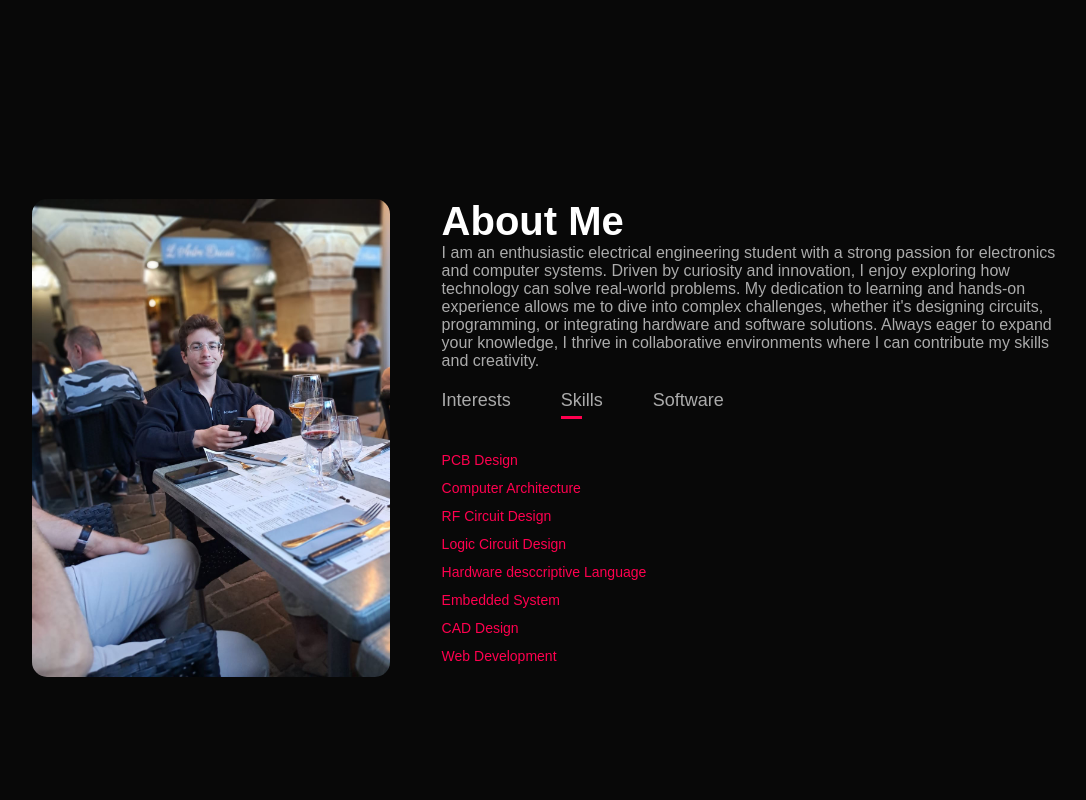
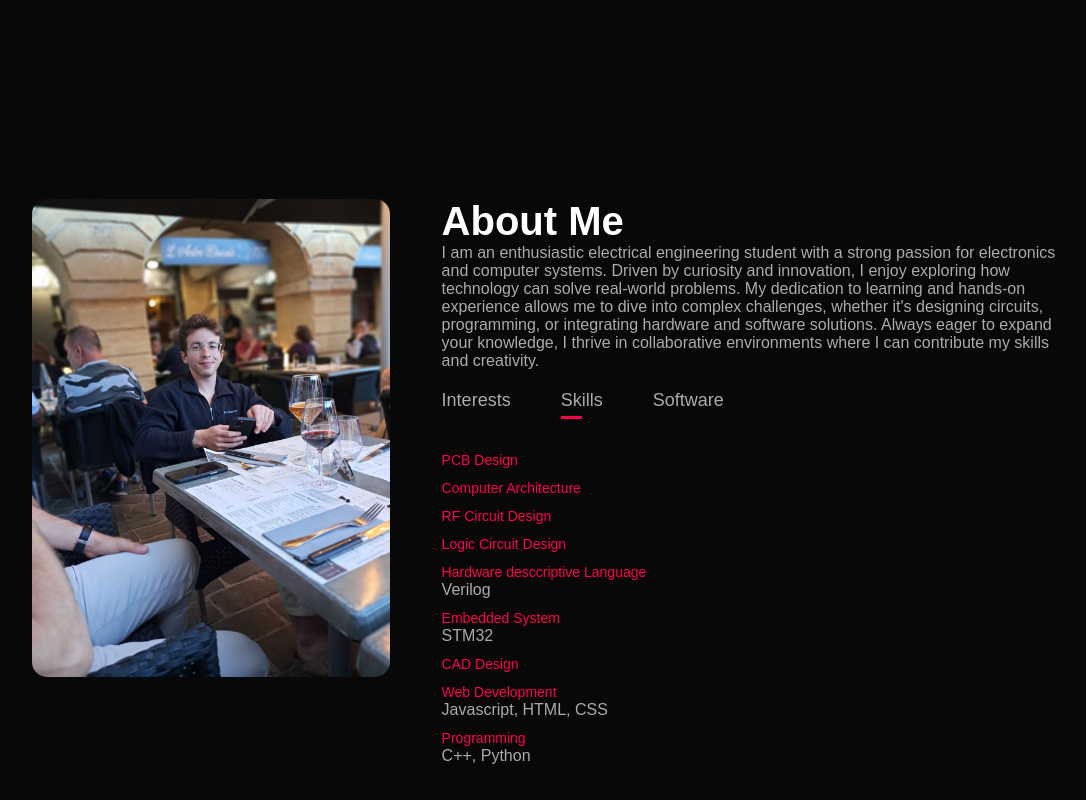
Before and after one commit to YacineOuhrouche/Personal_website, a plain HTML site: page index.html in a window 1280 px wide. Both pictures are taken after a click on the element "Skills". Shown: the part 691-1491 px from the top of the page, without its empty margins (96-1182 px from the left). Drawn offline with Linux system fonts and the light colour scheme.

Commit message:
Add files via upload

```diff
--- a/index.html
+++ b/index.html
@@ -71,10 +71,11 @@
               <li> <span>Computer Architecture</span></li>
               <li> <span>RF Circuit Design</span></li>
               <li> <span>Logic Circuit Design</span></li>
-              <li> <span>Hardware desccriptive Language</span></li>
-              <li> <span>Embedded System</span></li>
+              <li> <span>Hardware desccriptive Language</span><br> Verilog</li>
+              <li> <span>Embedded System</span><br> STM32</li>
               <li> <span>CAD Design</span></li>
-              <li> <span>Web Development</span></li>
+              <li> <span>Web Development</span><br> Javascript, HTML, CSS</li>
+              <li> <span>Programming</span><br>C++, Python</li>
 
             </ul>
           </div>
@@ -84,7 +85,7 @@
               <li> <span>Computer Architecture</span><br> Vivado</li>
               <li> <span>RF Circuit Design</span><br> Altium, KiCad</li>
               <li> <span>Logic Circuit Design</span><br> Vivado, LTspice,Logisim</li>
-              <li> <span>Hardware desccriptive Language</span> <br> Verilog</li>
+              <li> <span>Hardware desccriptive Language</span> <br> Vivado</li>
               <li> <span>Embedded System</span><br> STM32cubeIDE</li>
               <li> <span>CAD Design</span><br> Autocad, SolidWorks</li>
               <li> <span>Web Development</span><br> VScode</li>
```
